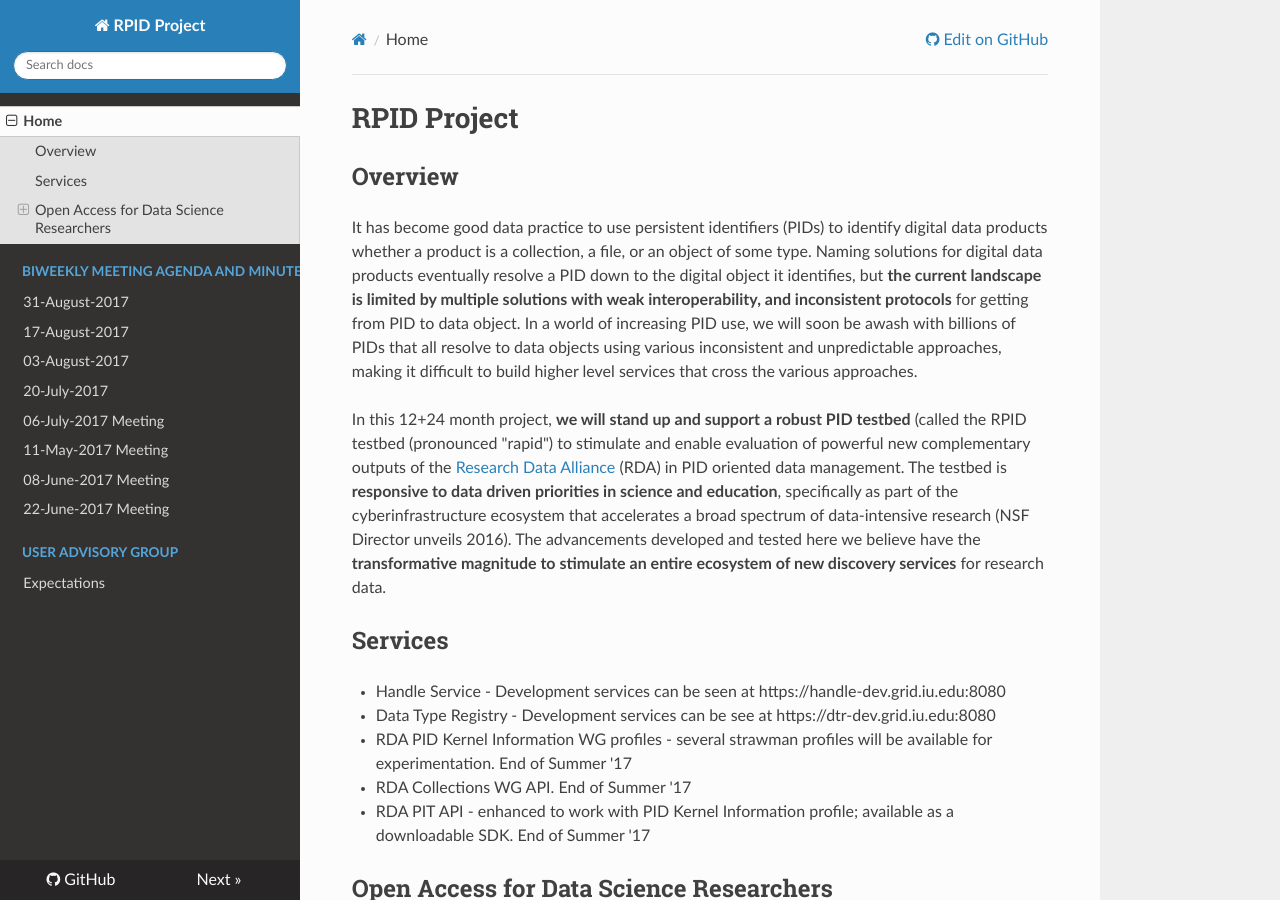
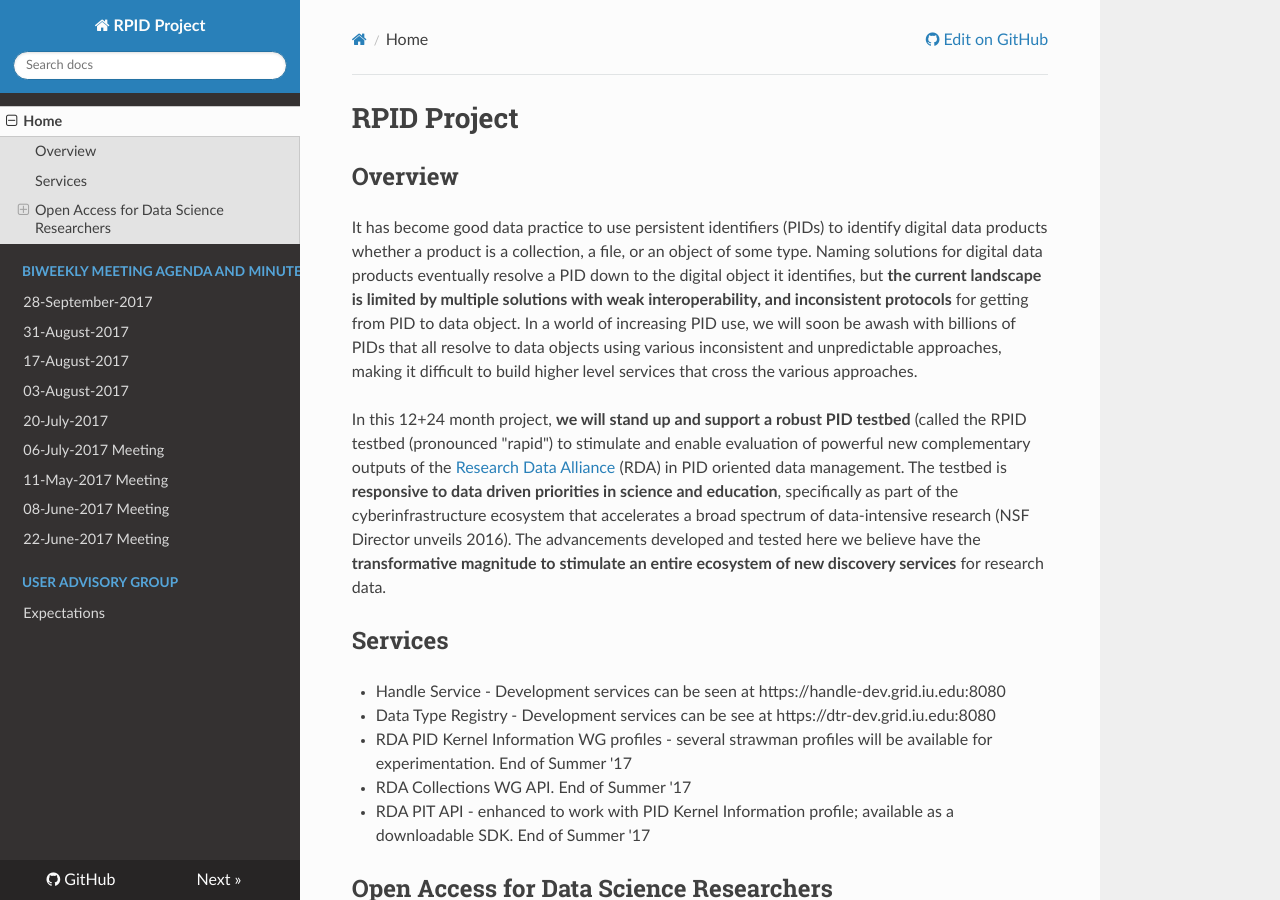
Before and after one commit to rpidproject/rpid, an MkDocs documentation site: the page built from docs/index.md, in a window 1280 px wide and 900 px high. Built offline with MkDocs 1.6.1, drawn with Linux system fonts in a browser that asks for light colours; nearby versions of some CDN libraries; old or Windows-style settings are respelled for this version of MkDocs.

Commit message:
Update mkdocs.yml

```diff
--- a/mkdocs.yml
+++ b/mkdocs.yml
@@ -9,6 +9,7 @@
 pages:
 - Home: 'index.md'
 - BiWeekly Meeting Agenda and Minutes:
+  - '28-September-2017': '28-September-2017.md'
   - '31-August-2017': '31-August-2017.md'
   - '17-August-2017': '17-August-2017.md'
   - '03-August-2017': '03-August-2017.md'
```
